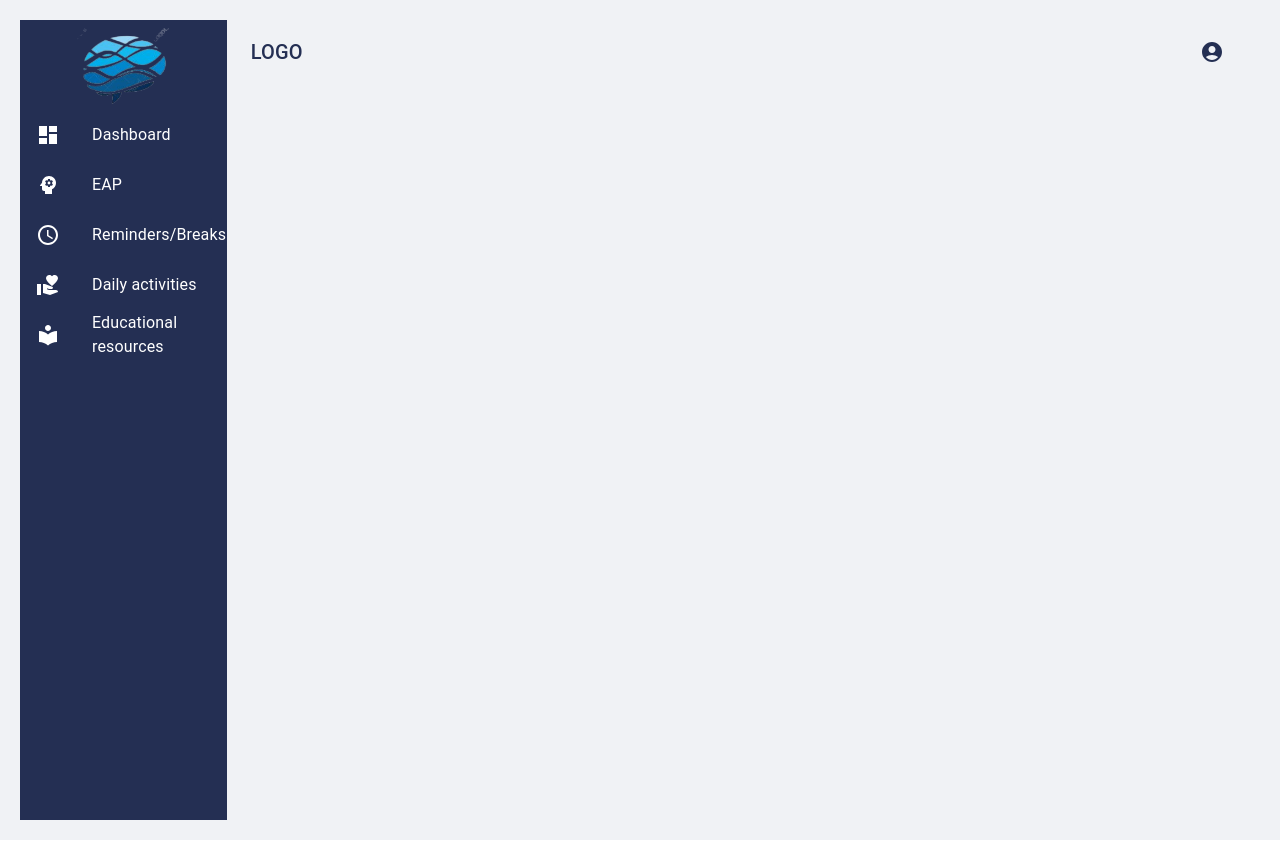
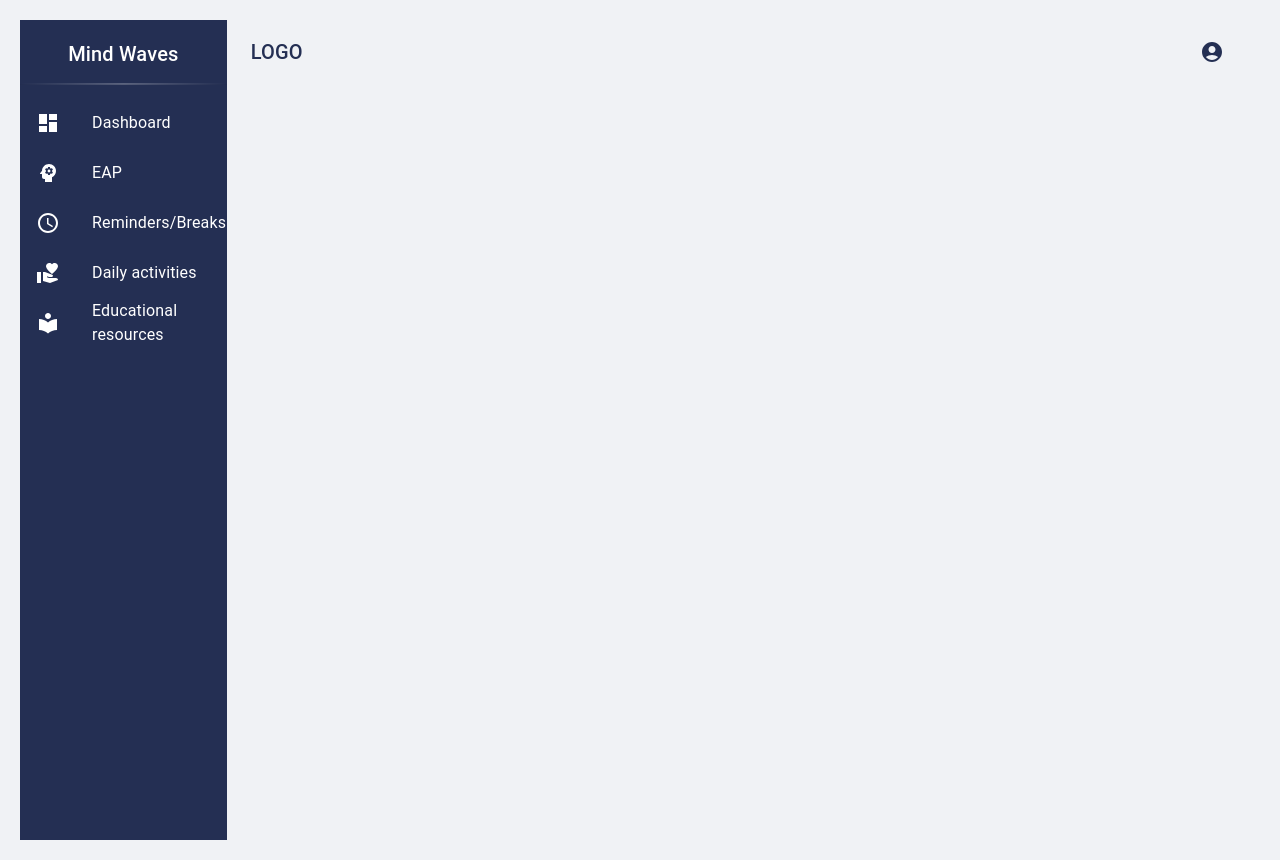
Before and after one commit to kashishahuja2002/Mind-Waves-ServiceNow-Code-To-Win, a React (Create React App) app: page /pages in a window 1280 px wide. Built offline with nearby package versions, Linux system fonts and the light colour scheme.

Commit message:
feat/added divider in sidebar

```diff
--- a/src/components/pages/Sidebar.js
+++ b/src/components/pages/Sidebar.js
@@ -8,13 +8,14 @@ import ListItem from '@mui/material/ListItem';
 import ListItemButton from '@mui/material/ListItemButton';
 import ListItemIcon from '@mui/material/ListItemIcon';
 import ListItemText from '@mui/material/ListItemText';
+import Divider from "@mui/material/Divider";
+import Typography from '@mui/material/Typography';
 import DashboardIcon from '@mui/icons-material/Dashboard';  // Dashboard Icon
 import PsychologyIcon from '@mui/icons-material/Psychology';    // EAP Icon
 import ScheduleIcon from '@mui/icons-material/Schedule';    // Reminders/Breaks Icon
 import VolunteerActivismIcon from '@mui/icons-material/VolunteerActivism';  // Daily activities Icon
 import LocalLibraryIcon from '@mui/icons-material/LocalLibrary';    // Educational resources Icon
 
-import logo from '../../assets/images/logo.png';
 import SidebarCurve from '../../assets/images/SidebarCurve.svg';
 import '../../styles/pages/sidebar.scss';
 
@@ -31,11 +32,15 @@ export const SidebarContents = () => {
     ];
 
     return (
-        <Box className="sidebarContents">
+        <Box className="sidebarContents" sx={{ padding: "10px 0" }}>
             <List>
                 <ListItem disablePadding>
-                    <img src={logo} alt="Logo" width={100} className="center"></img>
+                    <Typography variant="h6" component="div" sx={{ flexGrow: 1, textAlign: "center" }}>
+                        Mind Waves
+                    </Typography>
                 </ListItem>
+
+                <Divider className="driver" sx={{ margin: "13px 0" }} />
 
                 {sidebarList.map((obj, index) => (
                     <ListItem key={index} disablePadding className={obj.link===activeLink ? 'active' : ''}>
```
